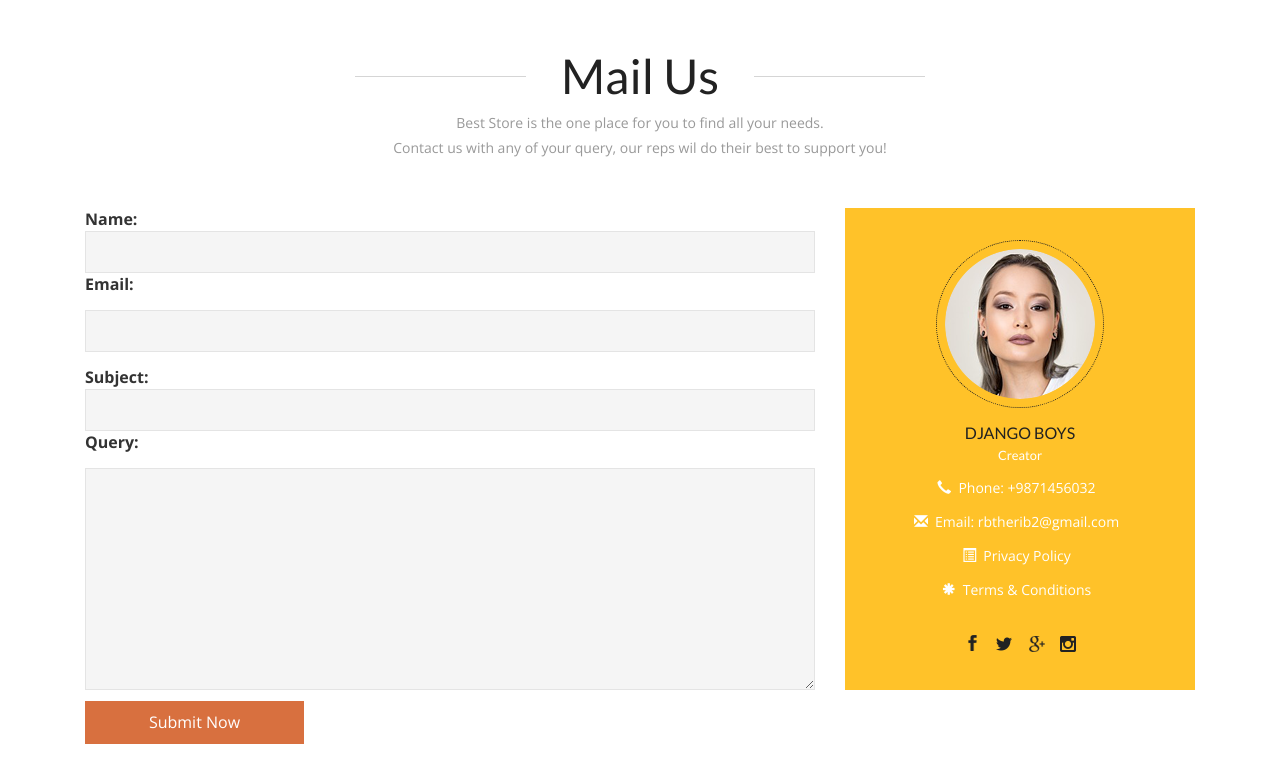
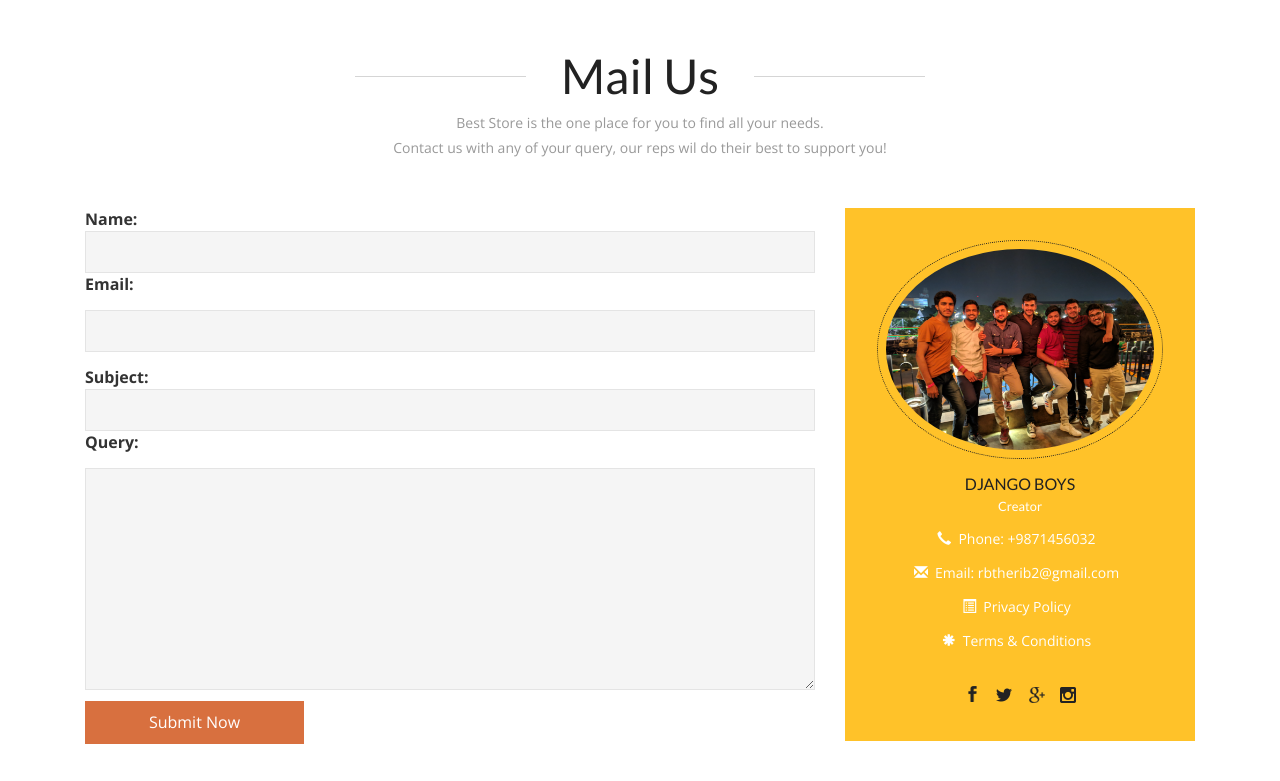
Before and after one commit to rishabh-22/Vault-POC, a Django app: page /contact/ in a window 1280 px wide. Shown: the part 310-1091 px from the top of the page. Run offline with Django 3.2, Linux system fonts and the light colour scheme; some libraries are stand-ins or nearby versions.

Commit message:
contact page improvements

```diff
--- a/BestStore/FrontEnd/templates/General/contact_us.html
+++ b/BestStore/FrontEnd/templates/General/contact_us.html
@@ -34,7 +34,7 @@
 				</div>
 				<div class="col-md-4 mail-grid-right animated wow slideInRight" data-wow-delay=".5s">
 					<div class="mail-grid-right1">
-						<img src="{% static 'images/3.png' %}" alt=" " class="img-responsive" />
+						<img src="{% static 'images/django_boyz.jpg' %}" alt=" " class="img-responsive" />
 						<h4>Django Boys<span>Creator</span></h4>
 						<ul class="phone-mail">
 							<li><i class="glyphicon glyphicon-earphone" aria-hidden="true"></i>Phone: +9871456032</li>
```
Also changed, not shown: BestStore/static/images/django_boyz.jpg (added).
